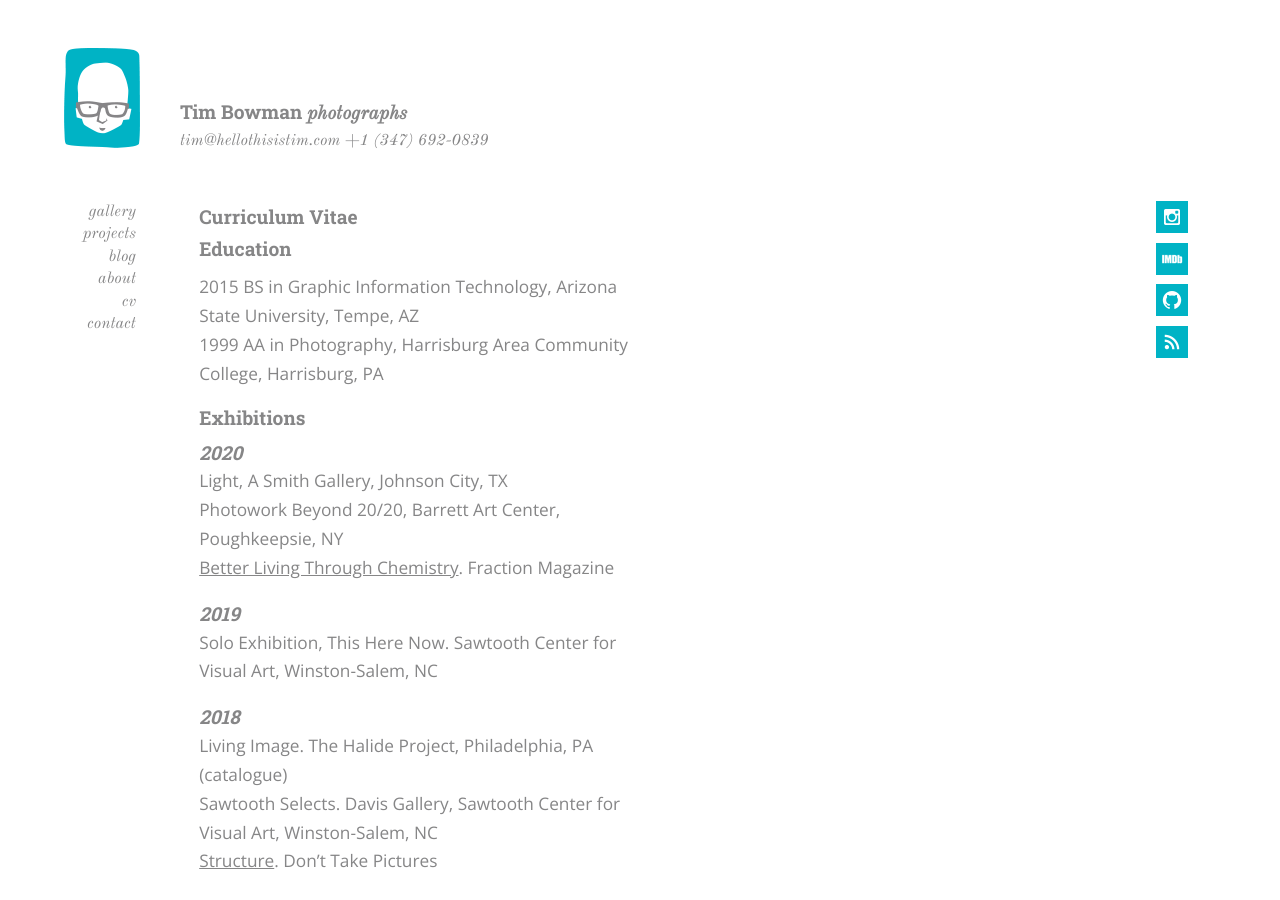
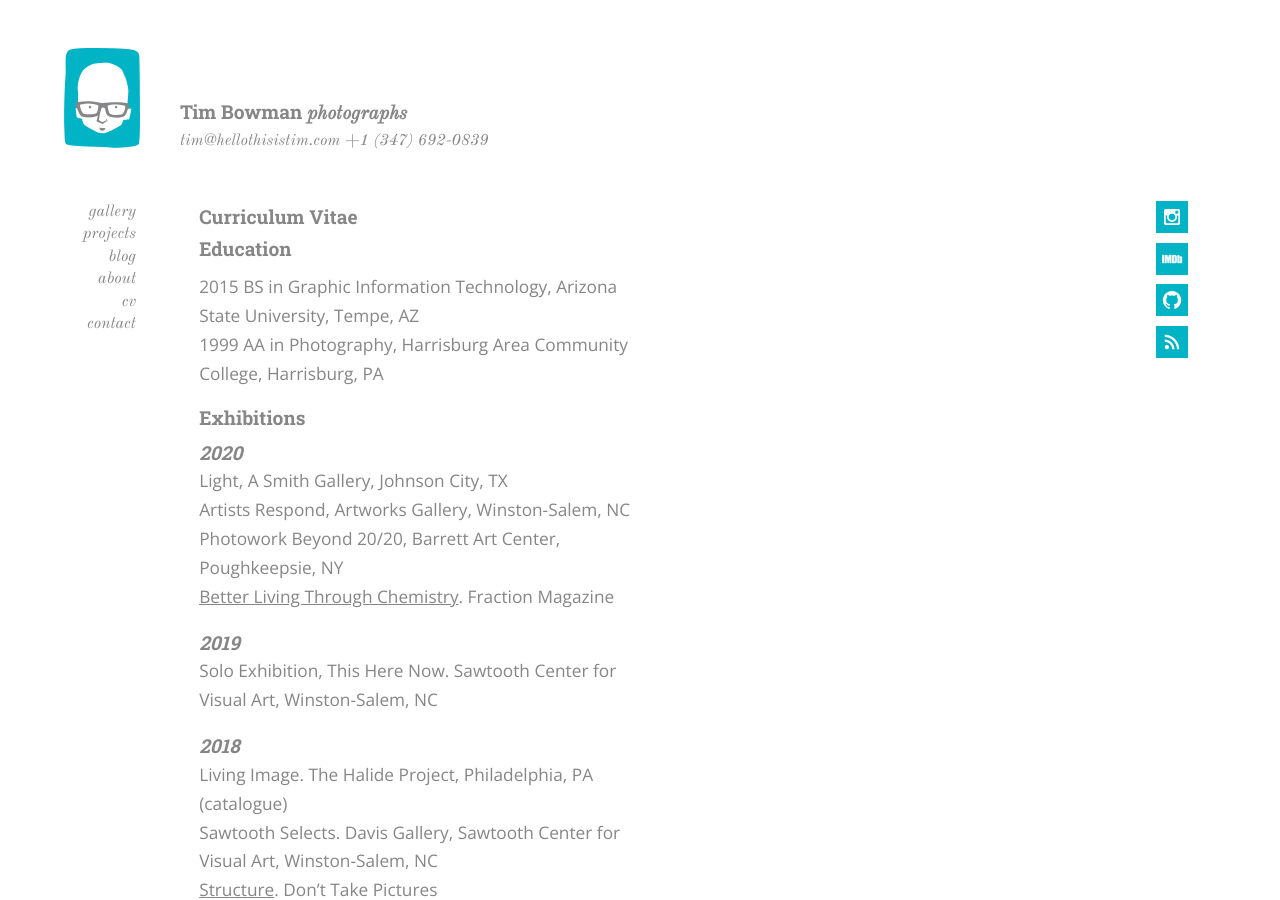
Before and after one commit to hellothisistim/hellothisistim.github.io, a Jekyll site: the page built from _posts/2018-01-01-cv.md, in a window 1280 px wide and 900 px high. Built offline with Jekyll 4.4.1, drawn with Linux system fonts in a browser that asks for light colours; comment, search, counter and statistics services are not loaded.

Commit message:
Add "Artists Respond" show

```diff
--- a/_posts/2018-01-01-cv.md
+++ b/_posts/2018-01-01-cv.md
@@ -16,6 +16,7 @@ date:   2018-12-16 9:00:00 -0400
 ### 2020
 
 Light, A Smith Gallery, Johnson City, TX
+Artists Respond, Artworks Gallery, Winston-Salem, NC
 Photowork Beyond 20/20, Barrett Art Center, Poughkeepsie, NY
 [Better Living Through Chemistry](http://www.fractionmagazine.com/better-living-through-chemistry-exhibition). Fraction Magazine
 
```
